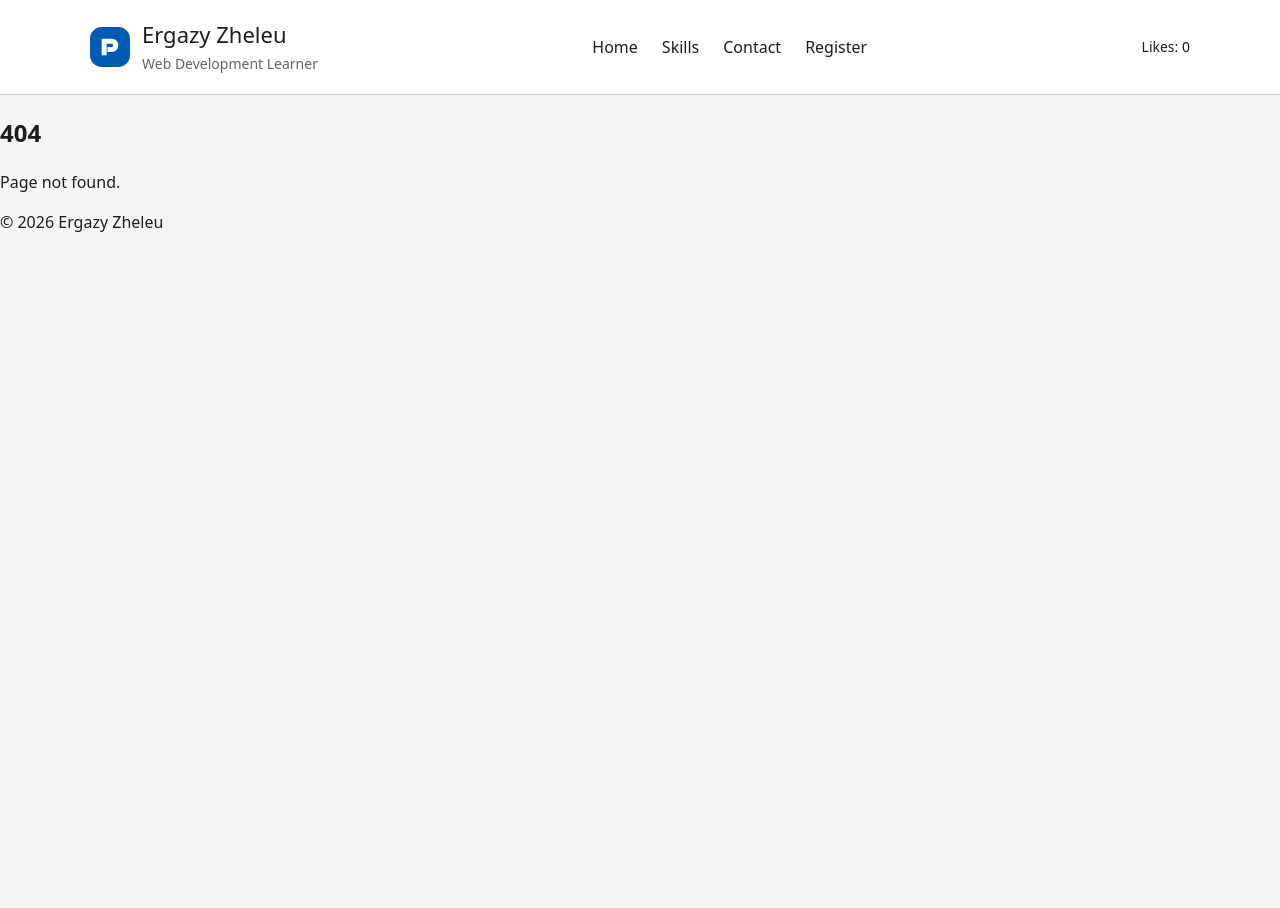
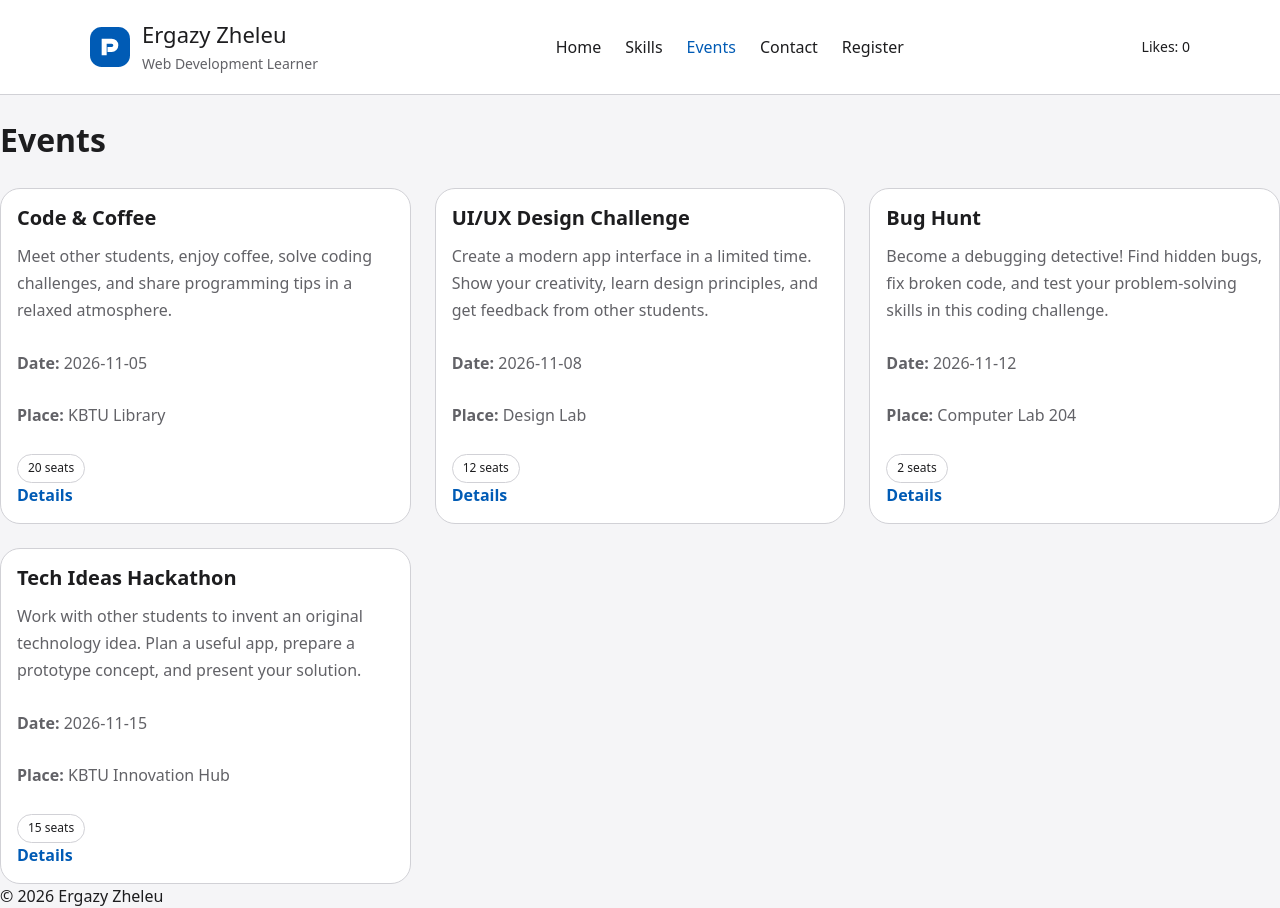
Before and after one commit to zheleu-yergazy/iwamad-practice, a React (Vite) app: page /events in a window 1280 px wide. Before the commit this address had no page. Before the commit the page ends 800 px from the top, so only its background shows below. Built offline with nearby package versions, Linux system fonts and the light colour scheme.

Commit message:
Week 7: events list, details and sign-up

```diff
--- a/src/App.tsx
+++ b/src/App.tsx
@@ -5,6 +5,8 @@ import Skills from "./pages/Skills";
 import Contact from "./pages/Contact";
 import NotFound from "./pages/NotFound";
 import RegisterPage from "./pages/RegisterPage";
+import EventsPage from "./pages/EventsPage";
+import EventDetailsPage from "./pages/EventDetailsPage";
 
 function App() {
   return (
@@ -15,6 +17,8 @@ function App() {
         <Route path="contact" element={<Contact />} />
         <Route path="*" element={<NotFound />} />
         <Route path="register" element={<RegisterPage />} />
+        <Route path="events" element={<EventsPage />} />
+        <Route path="events/:eventId" element={<EventDetailsPage />} />
       </Route>
     </Routes>
   );
--- /dev/null
+++ b/src/components/EventCard.tsx
@@ -0,0 +1,35 @@
+import { Link } from 'react-router';
+import type { CampusEvent } from '../data/events';
+import Card from './ui/Card';
+import Tag from './ui/Tag';
+
+type EventCardProps = {
+  event: CampusEvent;
+};
+
+function EventCard({ event }: EventCardProps) {
+  return (
+    <Card className="event-card">
+      <article>
+        <h2>{event.title}</h2>
+
+        <p className="event-description">{event.description}</p>
+
+        <div className="event-info">
+          <p><strong>Date:</strong> {event.date}</p>
+          <p><strong>Place:</strong> {event.place}</p>
+        </div>
+
+        <Tag>{event.seats} seats</Tag>
+
+        <p>
+          <Link to={`/events/${event.id}`} className="back-link">
+            Details
+          </Link>
+        </p>
+      </article>
+    </Card>
+  );
+}
+
+export default EventCard;
--- a/src/components/Header.tsx
+++ b/src/components/Header.tsx
@@ -1,3 +1,4 @@
+
 import { NavLink } from "react-router";
 import { useLikes } from "../context/LikesContext";
 import logo from "../assets/logo.svg";
@@ -23,6 +24,7 @@ function Header({ name, title }: HeaderProps) {
       <nav aria-label="Main navigation">
         <NavLink to="/" end>Home</NavLink>
         <NavLink to="/skills">Skills</NavLink>
+        <NavLink to="/events">Events</NavLink>
         <NavLink to="/contact">Contact</NavLink>
         <NavLink to="/register">Register</NavLink>
       </nav>
--- /dev/null
+++ b/src/data/events.ts
@@ -0,0 +1,47 @@
+export type CampusEvent = {
+  id: number;
+  title: string;
+  date: string;
+  place: string;
+  seats: number;
+  description: string;
+};
+
+export const events: CampusEvent[] = [
+  {
+    id: 1,
+    title: 'Code & Coffee',
+    date: '2026-11-05',
+    place: 'KBTU Library',
+    seats: 20,
+    description:
+      'Meet other students, enjoy coffee, solve coding challenges, and share programming tips in a relaxed atmosphere.',
+  },
+  {
+    id: 2,
+    title: 'UI/UX Design Challenge',
+    date: '2026-11-08',
+    place: 'Design Lab',
+    seats: 12,
+    description:
+      'Create a modern app interface in a limited time. Show your creativity, learn design principles, and get feedback from other students.',
+  },
+  {
+    id: 3,
+    title: 'Bug Hunt',
+    date: '2026-11-12',
+    place: 'Computer Lab 204',
+    seats: 2,
+    description:
+      'Become a debugging detective! Find hidden bugs, fix broken code, and test your problem-solving skills in this coding challenge.',
+  },
+  {
+    id: 4,
+    title: 'Tech Ideas Hackathon',
+    date: '2026-11-15',
+    place: 'KBTU Innovation Hub',
+    seats: 15,
+    description:
+      'Work with other students to invent an original technology idea. Plan a useful app, prepare a prototype concept, and present your solution.',
+  },
+];
--- a/src/index.css
+++ b/src/index.css
@@ -29,6 +29,8 @@ select {
 main {
   width: 100%;
 }
+
+/* Header */
 
 .site-header {
   display: flex;
@@ -90,6 +92,38 @@ main {
   font-size: 14px;
 }
 
+/* Shared layout */
+
+.page-container,
+.blog-home,
+.events-page,
+.event-details {
+  width: 100%;
+  max-width: 1100px;
+  margin: 0 auto;
+  padding: 32px 24px 48px;
+}
+
+.page-container > h1,
+.blog-home > h1,
+.events-page > h1,
+.event-details > h1,
+.skills-page > h1,
+.contact-page > h1 {
+  margin: 0 0 24px;
+  color: var(--color-text);
+  font-size: 32px;
+  font-weight: 700;
+  line-height: 1.25;
+}
+
+.page-description {
+  margin: 0 0 28px;
+  color: var(--color-text-muted);
+}
+
+/* Cards */
+
 .ui-card {
   min-width: 0;
   padding: var(--spacing-medium);
@@ -99,18 +133,10 @@ main {
   color: var(--color-text);
 }
 
-.blog-home {
-  width: 100%;
-  max-width: 1100px;
-  margin: 0 auto;
-  padding: 32px 24px 48px;
-}
+/* Blog */
 
 .blog-home > h1 {
-  margin: 0 0 28px;
-  color: var(--color-text);
-  font-size: 32px;
-  font-weight: 700;
+  margin-bottom: 28px;
 }
 
 .posts-grid {
@@ -165,6 +191,8 @@ main {
   margin: 0;
 }
 
+/* Tags and buttons */
+
 .ui-tag {
   display: inline-flex;
   align-items: center;
@@ -212,25 +240,7 @@ main {
   font-size: 13px;
 }
 
-.page-container {
-  width: 100%;
-  max-width: 1100px;
-  margin: 0 auto;
-  padding: 32px 24px 48px;
-}
-
-.skills-page > h1,
-.contact-page > h1 {
-  margin: 0 0 8px;
-  color: var(--color-text);
-  font-size: 32px;
-  font-weight: 700;
-}
-
-.page-description {
-  margin: 0 0 28px;
-  color: var(--color-text-muted);
-}
+/* Skills */
 
 .skills-grid {
   display: grid;
@@ -259,6 +269,8 @@ main {
   flex-wrap: wrap;
   gap: var(--spacing-small);
 }
+
+/* Contact */
 
 .contact-card {
   display: flex;
@@ -293,6 +305,8 @@ main {
 .contact-item a:hover {
   opacity: 0.8;
 }
+
+/* Registration page */
 
 .register-page {
   width: 100%;
@@ -337,12 +351,12 @@ main {
 }
 
 .field input[aria-invalid="true"] {
-  border: 2px solid #b91c1c;
+  border: 2px solid var(--color-error);
 }
 
 .field-error {
   margin: 0;
-  color: #b91c1c;
+  color: var(--color-error);
   font-size: 0.875rem;
 }
 
@@ -363,6 +377,132 @@ main {
 .form > .ui-button {
   width: 100%;
 }
+
+/* Events list */
+
+.card-grid {
+  display: grid;
+  grid-template-columns: repeat(3, minmax(0, 1fr));
+  gap: 24px;
+  align-items: stretch;
+  margin-top: 24px;
+}
+
+.card-grid > * {
+  min-width: 0;
+}
+
+.card-grid .ui-card {
+  height: 100%;
+}
+
+/* Event card content */
+
+.event-card {
+  display: flex;
+  flex-direction: column;
+  align-items: flex-start;
+  gap: 12px;
+  min-width: 0;
+  height: 100%;
+}
+
+.event-card h2 {
+  margin: 0;
+  font-size: 20px;
+  font-weight: 600;
+  line-height: 1.3;
+}
+
+.event-card p {
+  margin: 0;
+  color: var(--color-text-muted);
+}
+
+.event-card .ui-button,
+.event-card a {
+  margin-top: auto;
+}
+
+/* Event details and signup */
+
+.event-details {
+  max-width: 1100px;
+}
+
+.event-details > h1 {
+  margin-bottom: 24px;
+}
+
+.event-info {
+  display: flex;
+  flex-direction: column;
+  align-items: flex-start;
+  gap: 10px;
+}
+
+.event-info p {
+  margin: 0;
+  line-height: 1.6;
+}
+
+.signup-section {
+  width: 100%;
+  max-width: 500px;
+  margin-top: 32px;
+}
+
+.signup-section h2 {
+  margin: 0 0 8px;
+  font-size: 26px;
+  font-weight: 600;
+}
+
+.signup-seats {
+  margin: 0 0 24px;
+  color: var(--color-text-muted);
+}
+
+.signup-form {
+  display: grid;
+  gap: var(--spacing-medium);
+  width: 100%;
+}
+
+.signup-form .field {
+  width: 100%;
+}
+
+.signup-form .field input:not([type="checkbox"]) {
+  width: 100%;
+}
+
+.signup-form > .ui-button {
+  justify-self: start;
+  min-width: 120px;
+  margin-top: 4px;
+}
+
+.signup-status {
+  margin: 20px 0 0;
+  padding: 12px 16px;
+  border: 1px solid var(--color-border);
+  border-radius: 12px;
+  background: var(--color-surface);
+}
+
+.back-link {
+  display: inline-block;
+  margin-top: 24px;
+  color: var(--color-primary);
+  text-underline-offset: 3px;
+}
+
+.back-link:hover {
+  opacity: 0.8;
+}
+
+/* Responsive layout */
 
 @media (min-width: 601px) {
   .posts-grid,
@@ -400,19 +540,32 @@ main {
   }
 }
 
+@media (max-width: 900px) {
+  .card-grid {
+    grid-template-columns: repeat(2, minmax(0, 1fr));
+    gap: 18px;
+  }
+}
+
 @media (max-width: 600px) {
   .blog-home,
-  .page-container {
+  .page-container,
+  .events-page,
+  .event-details {
     padding: 24px 16px 36px;
   }
 
   .blog-home > h1,
+  .page-container > h1,
+  .events-page > h1,
+  .event-details > h1,
   .skills-page > h1,
   .contact-page > h1 {
     font-size: 26px;
   }
 
-  .blog-home > h1 {
+  .blog-home > h1,
+  .events-page > h1 {
     margin-bottom: 20px;
   }
 
@@ -431,4 +584,46 @@ main {
   .register-page h2 {
     font-size: 26px;
   }
+
+  .card-grid {
+    grid-template-columns: 1fr;
+    gap: 16px;
+  }
+
+  .signup-section {
+    max-width: 100%;
+  }
 }
+
+
+.event-card {
+  height: 100%;
+}
+
+.event-card h2 {
+  margin-top: 0;
+  margin-bottom: 12px;
+}
+
+.event-description {
+  color: var(--color-text-muted);
+  line-height: 1.7;
+  min-height: 82px;
+}
+
+.event-info {
+  margin: 18px 0;
+}
+
+.event-info p {
+  margin: 8px 0;
+}
+
+.event-card a {
+  font-weight: 600;
+  text-decoration: none;
+}
+
+.event-card a:hover {
+  text-decoration: underline;
+}
--- /dev/null
+++ b/src/lib/validateSignup.ts
@@ -0,0 +1,42 @@
+
+type SignupData = {
+  fullName: string;
+  email: string;
+  tickets: string;
+};
+
+type SignupErrors = {
+  fullName?: string;
+  email?: string;
+  tickets?: string;
+};
+
+export function validateSignup(
+  data: SignupData,
+  seatsLeft: number,
+): SignupErrors {
+  const errors: SignupErrors = {};
+
+  if (!data.fullName.trim()) {
+    errors.fullName = 'Enter your full name';
+  }
+
+  if (!/^[^\s@]+@[^\s@]+\.[^\s@]+$/.test(data.email.trim())) {
+    errors.email = 'Enter a valid email';
+  }
+
+  const tickets = Number(data.tickets);
+
+  if (
+    !data.tickets.trim() ||
+    !Number.isInteger(tickets) ||
+    tickets < 1 ||
+    tickets > 4
+  ) {
+    errors.tickets = 'Choose 1 to 4 tickets';
+  } else if (tickets > seatsLeft) {
+    errors.tickets = `Only ${seatsLeft} seats left`;
+  }
+
+  return errors;
+}
--- /dev/null
+++ b/src/pages/EventDetailsPage.tsx
@@ -0,0 +1,129 @@
+import { useState } from 'react';
+import type { ChangeEvent, FormEvent } from 'react';
+import { Link, useParams } from 'react-router';
+import { events } from '../data/events';
+import Card from '../components/ui/Card';
+import Tag from '../components/ui/Tag';
+import TextField from '../components/ui/TextField';
+import Button from '../components/ui/Button';
+import { validateSignup } from '../lib/validateSignup';
+
+function EventDetailsPage() {
+  const { eventId } = useParams();
+  const event = events.find((item) => item.id === Number(eventId));
+
+  const [fullName, setFullName] = useState('');
+  const [email, setEmail] = useState('');
+  const [tickets, setTickets] = useState('1');
+  const [seatsLeft, setSeatsLeft] = useState(event?.seats ?? 0);
+  const [errors, setErrors] = useState<{
+    fullName?: string;
+    email?: string;
+    tickets?: string;
+  }>({});
+  const [status, setStatus] = useState('');
+
+  if (!event) {
+    return (
+      <main className="page-container event-details">
+        <h1>Event not found</h1>
+        <p>No event with id {eventId}.</p>
+        <Link to="/events" className="back-link">
+          Back to Events
+        </Link>
+      </main>
+    );
+  }
+
+  function handleSubmit(e: FormEvent<HTMLFormElement>) {
+    e.preventDefault();
+
+    const validationErrors = validateSignup(
+      { fullName, email, tickets },
+      seatsLeft,
+    );
+
+    setErrors(validationErrors);
+    setStatus('');
+
+    if (Object.keys(validationErrors).length > 0) {
+      return;
+    }
+
+    setSeatsLeft((previous) => previous - Number(tickets));
+    setStatus(`Booked: ${tickets} for ${fullName}.`);
+    setFullName('');
+    setEmail('');
+    setTickets('1');
+    setErrors({});
+  }
+
+  return (
+    <main className="page-container event-details">
+      <h1>{event.title}</h1>
+      <p className="event-description">{event.description}</p>
+
+      <Card>
+        <div className="event-info">
+          <p><strong>Date:</strong> {event.date}</p>
+          <p><strong>Place:</strong> {event.place}</p>
+          <Tag>{event.seats} seats</Tag>
+        </div>
+      </Card>
+
+      <section className="signup-section">
+        <h2>Sign up</h2>
+        <p>Seats left: <strong>{seatsLeft}</strong></p>
+
+        <form className="signup-form" onSubmit={handleSubmit} noValidate>
+          <TextField
+            label="Full name"
+            value={fullName}
+            onChange={(e: ChangeEvent<HTMLInputElement>) =>
+              setFullName(e.target.value)
+            }
+            error={errors.fullName}
+          />
+
+          <TextField
+            label="Email"
+            type="email"
+            value={email}
+            onChange={(e: ChangeEvent<HTMLInputElement>) =>
+              setEmail(e.target.value)
+            }
+            error={errors.email}
+          />
+
+          <TextField
+            label="Tickets"
+            type="number"
+            min={1}
+            max={4}
+            value={tickets}
+            onChange={(e: ChangeEvent<HTMLInputElement>) =>
+              setTickets(e.target.value)
+            }
+            error={errors.tickets}
+          />
+
+          <Button type="submit">Book</Button>
+        </form>
+
+        {status && (
+          <p className="signup-status" role="status">
+            {status}
+          </p>
+        )}
+      </section>
+
+      <p>
+        <Link to="/events" className="back-link">
+          Back to Events
+        </Link>
+      </p>
+    </main>
+  );
+}
+
+export default EventDetailsPage;
--- /dev/null
+++ b/src/pages/EventsPage.tsx
@@ -0,0 +1,18 @@
+import { events } from '../data/events'
+import EventCard from '../components/EventCard'
+
+function EventsPage() {
+  return (
+    <div>
+      <h1>Events</h1>
+
+      <div className="card-grid">
+        {events.map((event) => (
+          <EventCard key={event.id} event={event} />
+        ))}
+      </div>
+    </div>
+  )
+}
+
+export default EventsPage
```
Also changed, not shown: 7 other files (tests, documents, lock files or other folders).
